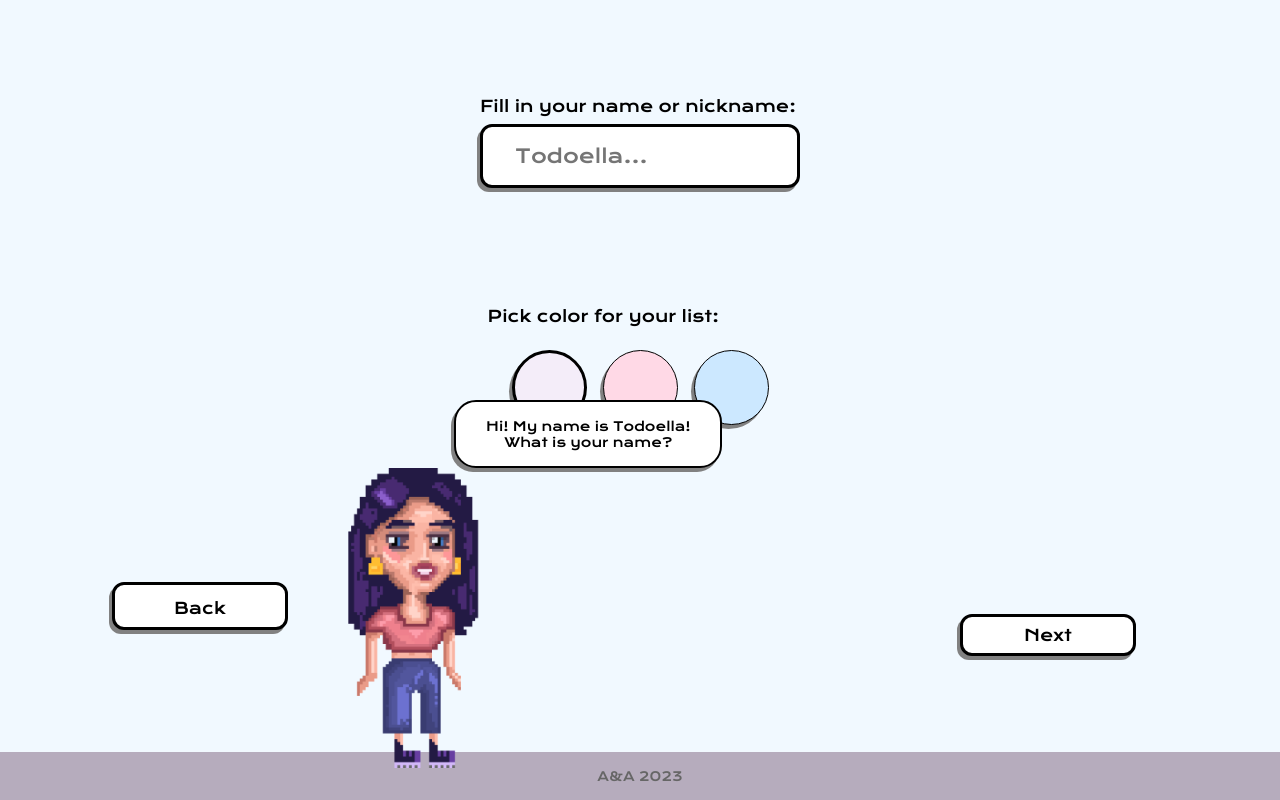
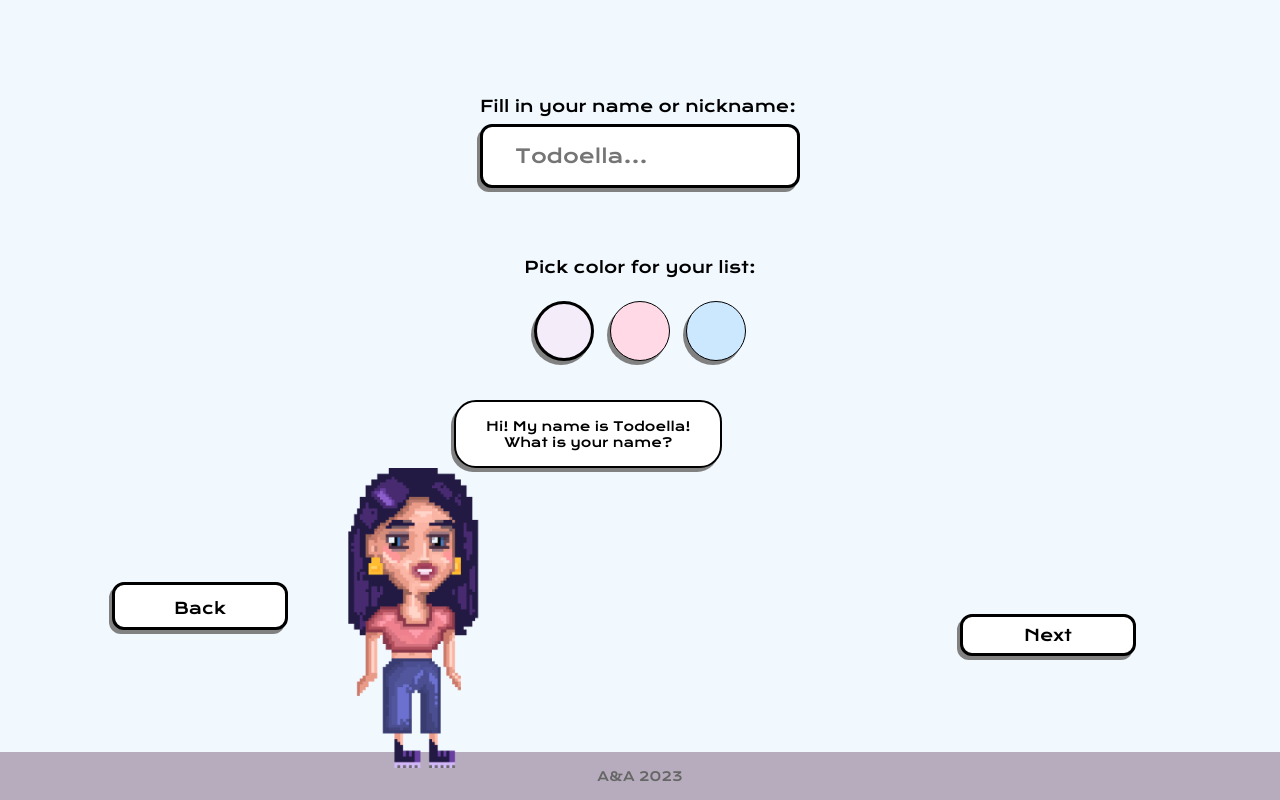
Before and after one commit to EndziTheNoob/taskmate, a Next.js app: page /setting in a window 1280 px wide. Built offline with nearby package versions, Linux system fonts and the light colour scheme; no server answers.

Commit message:
uprava CSS v setting page

```diff
--- a/src/components/ChangeTemplate/index.js
+++ b/src/components/ChangeTemplate/index.js
@@ -19,6 +19,7 @@ export default function ChangeTemplate({ onSelect, defaultColor }) {
               onSelect(color);
               setSelectedColor(color);
             }}
+            // @ts-ignore
             selected={selectedColor === color}
           />
         ))}
--- a/src/components/ChangeTemplate/styled.js
+++ b/src/components/ChangeTemplate/styled.js
@@ -5,7 +5,8 @@ export const Container = styled.div`
   font-family: var(--font-mono);
   display: flex;
   flex-direction: column;
-  margin: 2rem;
+  margin-top: -7rem;
+  text-align: center;
 `;
 
 export const Colors = styled.div`
@@ -16,9 +17,12 @@ export const Colors = styled.div`
 export const Circle = styled.div`
   background-color: ${(props) => props.color};
   border-radius: 50%;
-  width: 75px;
-  height: 75px;
-  border: black solid ${(props) => (props.selected ? '0.2rem' : '0.1rem')};
+  width: 60px;
+  height: 60px;
+  border: black solid
+    ${(props) =>
+      // @ts-ignore
+      props.selected ? '0.2rem' : '0.1rem'};
   gap: 1rem;
   margin: 0.5rem;
   box-shadow: -3px 4px rgb(129, 129, 129);
```
